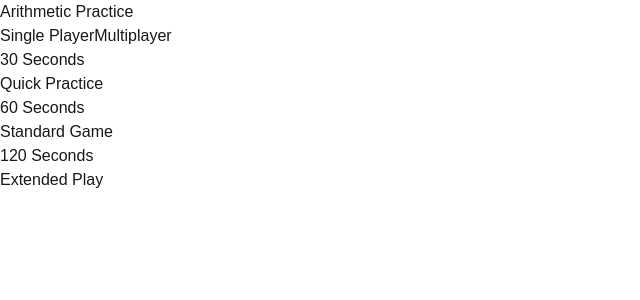
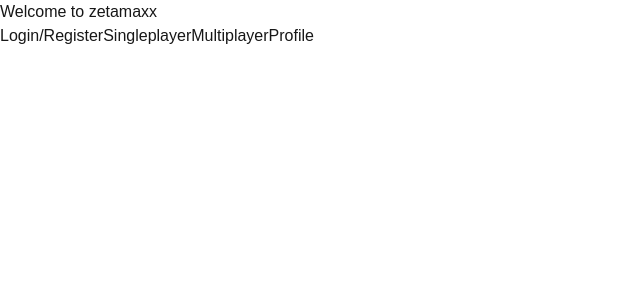
Before and after one commit to VA-24/Zetamaxx, a Next.js app in the folder frontend/: page / in a window 1280 px wide. Shown: the top 300 px of the page, without its empty margins (0-640 px from the left). Built offline with nearby package versions, Linux system fonts and the light colour scheme.

Commit message:
more frontend to singleplayer

```diff
--- a/frontend/next.config.mjs
+++ b/frontend/next.config.mjs
@@ -10,4 +10,4 @@ const nextConfig = {
     }
   }
 
-module.exports = nextConfig
+  export default nextConfig
--- a/frontend/src/app/page.js
+++ b/frontend/src/app/page.js
@@ -2,9 +2,18 @@
 
 import { useRouter } from 'next/navigation';
 import { v4 as uuidv4 } from 'uuid';
+import { useState, useEffect } from 'react';
 
 export default function Home() {
   const router = useRouter();
+  const [username, setUsername] = useState('');
+
+  useEffect(() => {
+    const storedUsername = localStorage.getItem('username');
+    if (storedUsername) {
+      setUsername(storedUsername);
+    }
+  }, []);
 
   const startSinglePlayer = () => {
     const gameId = uuidv4();
@@ -12,30 +21,37 @@ export default function Home() {
   };
 
   return (
-    <main className="text-center">
-      <h1 className="text-4xl font-bold mb-8">Arithmetic Practice</h1>
+    <main className="min-h-screen bg-white">
+      <div className="bg-gray-300 p-8 w-full max-w-md mx-auto">
+        <h1 className="text-3xl font-bold mb-8">
+          Welcome to zetamaxx{username ? `, ${username}` : ''}
+        </h1>
 
-      <div className="grid grid-cols-1 md:grid-cols-2 gap-8 max-w-2xl mx-auto mb-12">
-        <button onClick={startSinglePlayer} className="game-button">
-          Single Player
-        </button>
-        <button onClick={() => router.push('/multiplayer')} className="game-button">
-          Multiplayer
-        </button>
-      </div>
+        <div className="flex flex-row space-x-4">
+          <button
+            onClick={() => router.push('/login')}
 
-      <div className="grid grid-cols-1 md:grid-cols-3 gap-4 max-w-2xl mx-auto">
-        <div className="game-option">
-          <h3 className="font-bold mb-2">30 Seconds</h3>
-          <p>Quick Practice</p>
-        </div>
-        <div className="game-option">
-          <h3 className="font-bold mb-2">60 Seconds</h3>
-          <p>Standard Game</p>
-        </div>
-        <div className="game-option">
-          <h3 className="font-bold mb-2">120 Seconds</h3>
-          <p>Extended Play</p>
+          >
+            Login/Register
+          </button>
+
+          <button
+            onClick={startSinglePlayer}
+          >
+            Singleplayer
+          </button>
+
+          <button
+            onClick={() => router.push('/multiplayer')}
+          >
+            Multiplayer
+          </button>
+
+          <button
+            onClick={() => router.push('/profile')}
+          >
+            Profile
+          </button>
         </div>
       </div>
     </main>
--- a/frontend/src/app/singleplayer/page.js
+++ b/frontend/src/app/singleplayer/page.js
@@ -5,7 +5,7 @@ import { v4 as uuidv4 } from 'uuid';
 
 export default function SinglePlayer() {
   const router = useRouter();
-  const [duration, setDuration] = useState(60);
+  const [duration, setDuration] = useState(120);
 
   const startGame = async () => {
     const gameId = uuidv4();
```
Also changed, not shown: frontend/src/app/login/page.js (+4 -4 lines), frontend/src/app/singleplayer/[gameId]/page.js (+10 -10 lines). Lines whose indentation alone changed are shown as unchanged.
